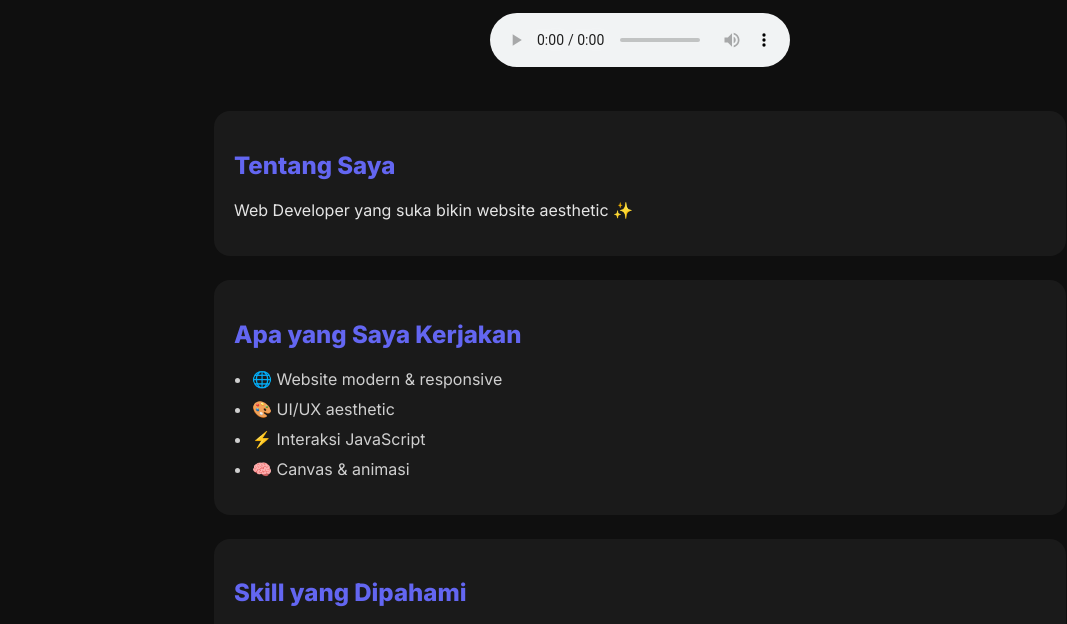
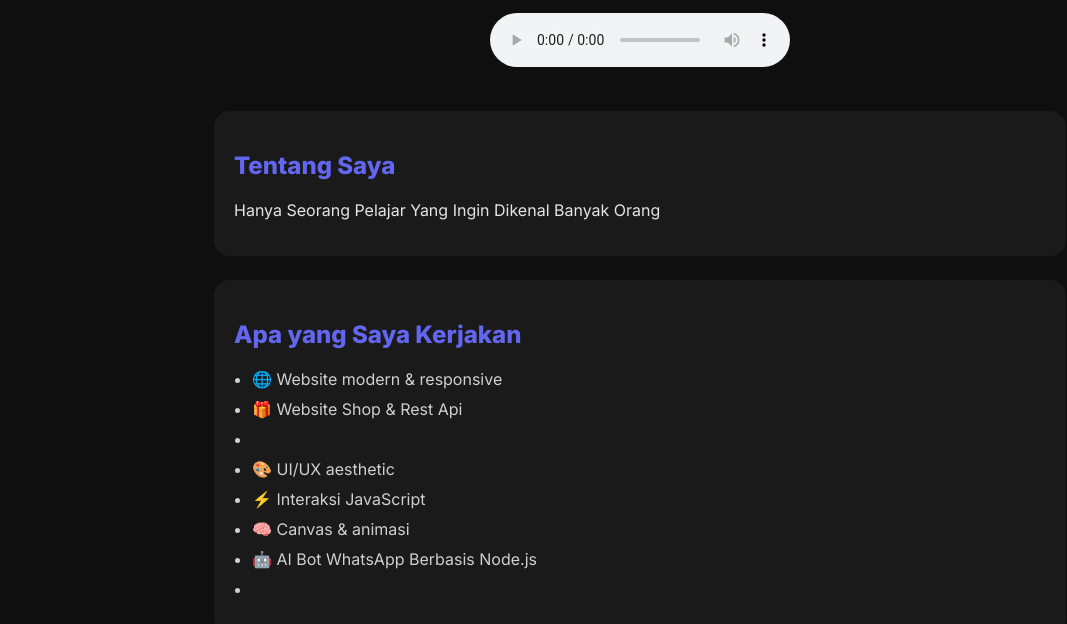
Before and after one commit to Shyoaja/portofolio, a plain HTML site: page index.html in a window 1280 px wide. Shown: the part 257-881 px from the top of the page, without its empty margins (0-1067 px from the left). Drawn offline with Linux system fonts and the light colour scheme.

Commit message:
Update personal description and skills list

```diff
--- a/index.html
+++ b/index.html
@@ -28,7 +28,7 @@
     <!-- ABOUT -->
     <section class="card fade-in">
       <h2>Tentang Saya</h2>
-      <p>Web Developer yang suka bikin website aesthetic ✨</p>
+      <p>Hanya Seorang Pelajar Yang Ingin Dikenal Banyak Orang</p>
     </section>
 
     <!-- WHAT I DO -->
@@ -36,9 +36,11 @@
       <h2>Apa yang Saya Kerjakan</h2>
       <ul class="what-i-do">
         <li>🌐 Website modern & responsive</li>
+        <li>🎁 Website Shop & Rest Api<li>
         <li>🎨 UI/UX aesthetic</li>
         <li>⚡ Interaksi JavaScript</li>
         <li>🧠 Canvas & animasi</li>
+        <li>🤖 AI Bot WhatsApp Berbasis Node.js<li></li>
       </ul>
     </section>
 
```
